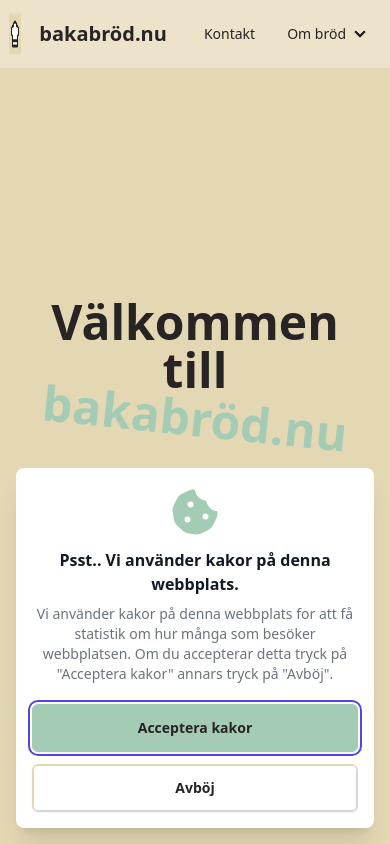
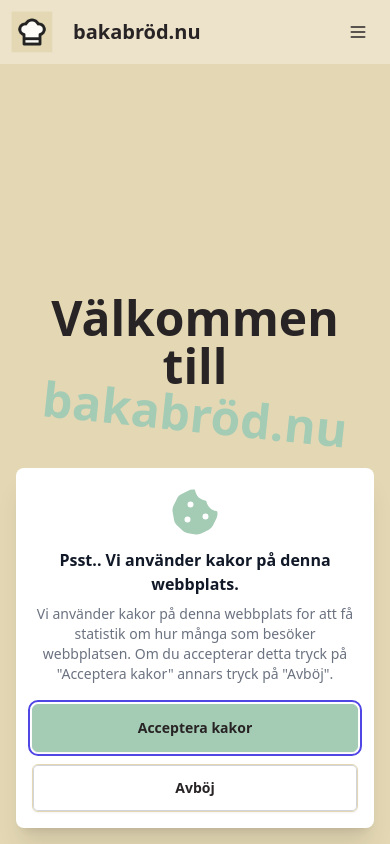
Before and after one commit to ezula/bakabrod.nu, a React (Vite) app: page / in a window 390 px wide. Shown: the top 844 px of the page. Built offline with nearby package versions, Linux system fonts and the light colour scheme.

Commit message:
Make hamburgermenu on mobile
Make hamburger menu on mobile

```diff
--- a/index.html
+++ b/index.html
@@ -4,12 +4,12 @@
     <meta charset="UTF-8" />
     <link rel="icon" type="image/svg+xml" href="/favicon.ico" />
     <meta name="viewport" content="width=device-width, initial-scale=1.0" />
-    <title>Nya bakabröd.nu - Surdegskalkylatorn</title>
+    <title>bakabröd.nu - Surdegskalkylatorn</title>
     <meta
       name="description"
       content="En kalkylator för att beräkna mängder när du bakar bröd med surdeg."
     />
-    <link rel="apple-touch-icon" href="/logo192.png" />
+    <!-- <link rel="apple-touch-icon" href="/logo192.png" /> -->
     <link rel="manifest" href="/manifest.json" />
 
     <!-- Start Single Page Apps for GitHub Pages -->
--- a/package.json
+++ b/package.json
@@ -23,7 +23,7 @@
     "react": "^18.3.1",
     "react-dom": "^18.3.1",
     "react-ga4": "^2.1.0",
-    "react-router-dom": "^6.29.0"
+    "react-router-dom": "7.1.5"
   },
   "devDependencies": {
     "@types/node": "^22.13.1",
--- a/src/components/Navbar.tsx
+++ b/src/components/Navbar.tsx
@@ -1,6 +1,9 @@
 import { Link } from 'react-router-dom'
+import { useState } from 'react'
 
 function Navbar() {
+  const [isMenuOpen, setIsMenuOpen] = useState(false)
+
   return (
     <header className="navbar bg-base-100">
       <div className="flex-1">
@@ -11,7 +14,31 @@ function Navbar() {
           bakabröd.nu
         </a>
       </div>
-      <nav className="flex-none">
+
+      {/* Hamburger button - only visible on mobile */}
+      <div className="flex-none md:hidden">
+        <button
+          className="btn btn-square btn-ghost"
+          onClick={() => setIsMenuOpen(!isMenuOpen)}
+        >
+          <svg
+            xmlns="http://www.w3.org/2000/svg"
+            fill="none"
+            viewBox="0 0 24 24"
+            className="inline-block w-5 h-5 stroke-current"
+          >
+            <path
+              strokeLinecap="round"
+              strokeLinejoin="round"
+              strokeWidth="2"
+              d="M4 6h16M4 12h16M4 18h16"
+            ></path>
+          </svg>
+        </button>
+      </div>
+
+      {/* Desktop menu - hidden on mobile */}
+      <nav className="flex-none hidden md:block">
         <ul className="menu menu-horizontal px-1">
           <li>
             <Link to={'contact'}>Kontakt</Link>
@@ -28,6 +55,31 @@ function Navbar() {
           </li>
         </ul>
       </nav>
+
+      {/* Mobile menu - only visible when hamburger is clicked */}
+      {isMenuOpen && (
+        <div className="md:hidden absolute top-[64px] left-0 right-0 bg-base-100 z-50">
+          <ul className="menu menu-vertical px-1 py-2">
+            <li>
+              <Link to={'contact'} onClick={() => setIsMenuOpen(false)}>
+                Kontakt
+              </Link>
+            </li>
+            <li>
+              <details>
+                <summary>Om bröd</summary>
+                <ul className="p-2 bg-base-100">
+                  <li>
+                    <Link to={'aboutbread'} onClick={() => setIsMenuOpen(false)}>
+                      Fakta om bröd
+                    </Link>
+                  </li>
+                </ul>
+              </details>
+            </li>
+          </ul>
+        </div>
+      )}
     </header>
   )
 }
```
Also changed, not shown: public/sitemap.txt, 1 other file (tests, documents, lock files or other folders).
